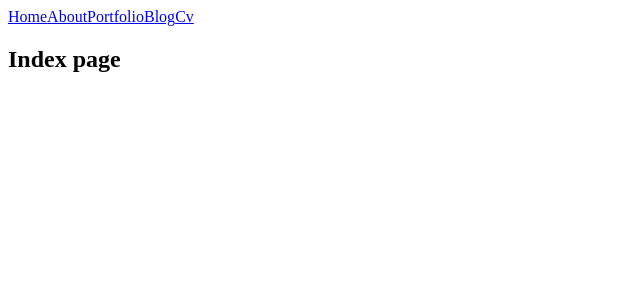
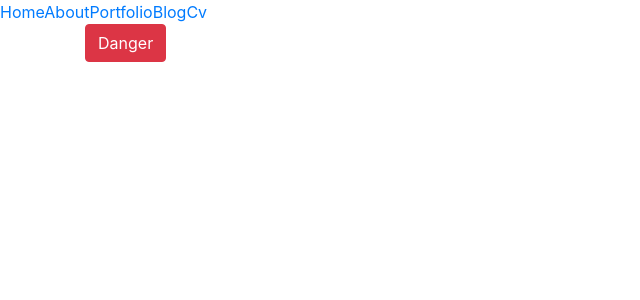
Before and after one commit to Harry-Yates/portfolio-harryyates, a Next.js app: page / in a window 1280 px wide. Shown: the top 300 px of the page, without its empty margins (0-640 px from the left). Built offline with nearby package versions, Linux system fonts and the light colour scheme.

Commit message:
imported Reactstrap

```diff
--- a/package.json
+++ b/package.json
@@ -4,15 +4,18 @@
     "private": true,
     "scripts": {
         "dev": "next dev",
+        "dev-debugg": "NODE_OPTIONS='--inspect' next dev",
         "build": "next build",
         "start": "next start",
         "lint": "next lint"
     },
     "dependencies": {
         "axios": "^0.27.2",
+        "bootstrap": "^4.4.1",
         "next": "12.1.6",
         "react": "18.1.0",
-    "react-dom": "18.1.0"
+        "react-dom": "18.1.0",
+        "reactstrap": "^8.9.0"
     },
     "devDependencies": {
         "eslint": "8.15.0",
--- a/pages/_app.js
+++ b/pages/_app.js
@@ -1,3 +1,5 @@
+import "bootstrap/dist/css/bootstrap.min.css";
+
 function MyApp({ Component, pageProps }) {
     return <Component {...pageProps} />;
 }
--- a/pages/index.js
+++ b/pages/index.js
@@ -1,9 +1,12 @@
 import BaseLayout from "../components/layout/BaseLayout";
+import { Container, Button } from "reactstrap";
 
 const Home = () => {
     return (
         <BaseLayout>
-            <h2>Index page</h2>
+            <Container>
+                <Button color='danger'>Danger</Button>
+            </Container>
         </BaseLayout>
     );
 };
--- a/pages/portfolio/[id].js
+++ b/pages/portfolio/[id].js
@@ -4,7 +4,7 @@ import axios from "axios";
 const Portfolio = ({ portfolio }) => {
     return (
         <BaseLayout>
-            <h1>I am Portfolio Page</h1>
+            <h1>Portfolio Page</h1>
             <h1>{portfolio.title}</h1>
             <p>BODY: {portfolio.body}</p>
             <p>ID: {portfolio.id}</p>
```
Also changed, not shown: 1 other file (tests, documents, lock files or other folders). Lines whose indentation alone changed are shown as unchanged.
